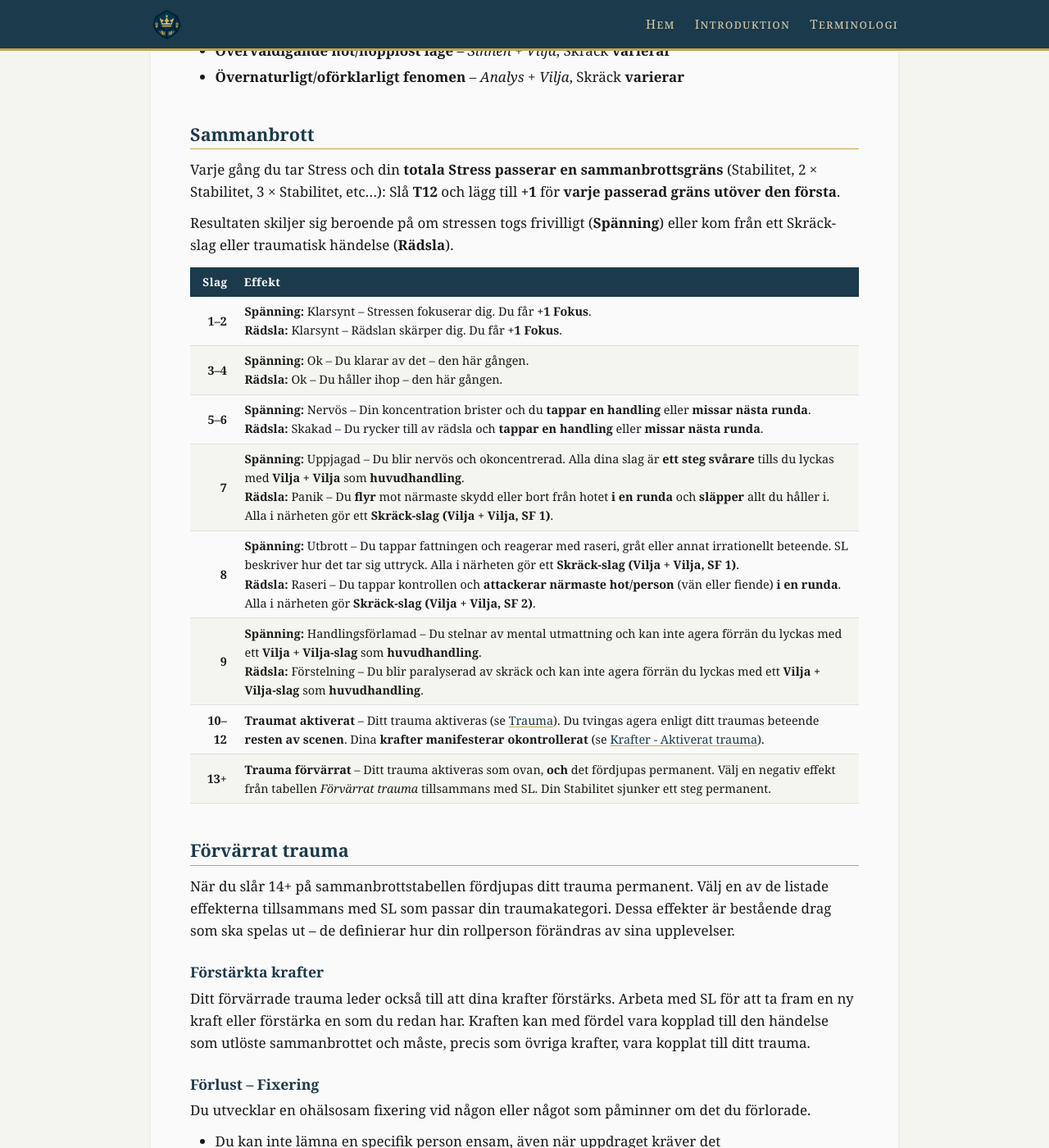
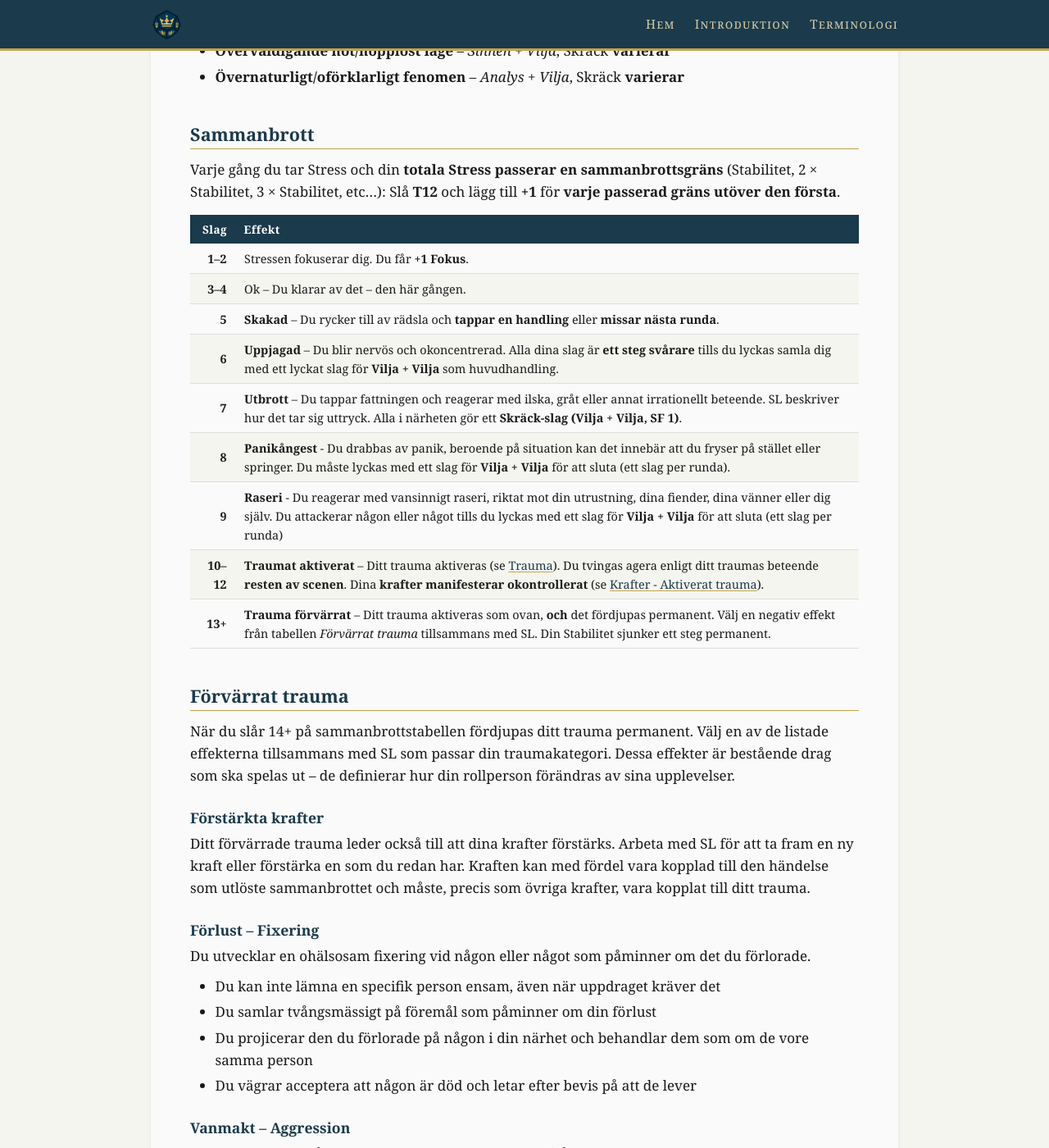
Before and after one commit to ulmus/Riket, a Jekyll site: the page built from Regler/Trauma, skräck och stress.md, in a window 1280 px wide and 1400 px high, scrolled down 3058 px. Shown: the whole window at 82% size. Built offline with Jekyll 4.4.1, drawn with Linux system fonts in a browser that asks for light colours; our own code applies the rules of GitHub Pages for plain Markdown files.

Commit message:
Update Trauma, skräck och stress.md

```diff
--- a/Regler/Trauma, skräck och stress.md
+++ b/Regler/Trauma, skräck och stress.md
@@ -94,18 +94,17 @@ När något skrämmande eller chockartat inträffar: slå ett **Skräck-slag, Vi
 
 Varje gång du tar Stress och din **totala Stress passerar en sammanbrottsgräns** (Stabilitet, 2 × Stabilitet, 3 × Stabilitet, etc…): Slå **T12** och lägg till **+1** för **varje passerad gräns utöver den första**.
 
-Resultaten skiljer sig beroende på om stressen togs frivilligt (**Spänning**) eller kom från ett Skräck-slag eller traumatisk händelse (**Rädsla**).
-
-|      Slag | Effekt                                                                                                                                                                                                                                                                                                                                      |
-| --------: | ------------------------------------------------------------------------------------------------------------------------------------------------------------------------------------------------------------------------------------------------------------------------------------------------------------------------------------------- |
-|   **1–2** | **Spänning:** Klarsynt – Stressen fokuserar dig. Du får **+1 Fokus**.<br>**Rädsla:** Klarsynt – Rädslan skärper dig. Du får **+1 Fokus**.                                                                                                                                                                                                   |
-|   **3–4** | **Spänning:** Ok – Du klarar av det – den här gången.<br>**Rädsla:** Ok – Du håller ihop – den här gången.                                                                                                                                                                                                                                  |
-|   **5–6** | **Spänning:** Nervös – Din koncentration brister och du **tappar en handling** eller **missar nästa runda**.<br>**Rädsla:** Skakad – Du rycker till av rädsla och **tappar en handling** eller **missar nästa runda**.                                                                                                                       |
-|     **7** | **Spänning:** Uppjagad – Du blir nervös och okoncentrerad. Alla dina slag är **ett steg svårare** tills du lyckas med **Vilja + Vilja** som **huvudhandling**.<br>**Rädsla:** Panik – Du **flyr** mot närmaste skydd eller bort från hotet **i en runda** och **släpper** allt du håller i. Alla i närheten gör ett **Skräck-slag (Vilja + Vilja, SF 1)**. |
-|     **8** | **Spänning:** Utbrott – Du tappar fattningen och reagerar med raseri, gråt eller annat irrationellt beteende. SL beskriver hur det tar sig uttryck. Alla i närheten gör ett **Skräck-slag (Vilja + Vilja, SF 1)**.<br>**Rädsla:** Raseri – Du tappar kontrollen och **attackerar närmaste hot/person** (vän eller fiende) **i en runda**. Alla i närheten gör **Skräck-slag (Vilja + Vilja, SF 2)**. |
-|     **9** | **Spänning:** Handlingsförlamad – Du stelnar av mental utmattning och kan inte agera förrän du lyckas med ett **Vilja + Vilja-slag** som **huvudhandling**.<br>**Rädsla:** Förstelning – Du blir paralyserad av skräck och kan inte agera förrän du lyckas med ett **Vilja + Vilja-slag** som **huvudhandling**.                              |
-| **10–12** | **Traumat aktiverat** – Ditt trauma aktiveras (se [[#Trauma]]). Du tvingas agera enligt ditt traumas beteende **resten av scenen**. Dina **krafter manifesterar okontrollerat** (se [[Krafter#Aktiverat trauma]]).                                                                                                                          |
-|   **13+** | **Trauma förvärrat** – Ditt trauma aktiveras som ovan, **och** det fördjupas permanent. Välj en negativ effekt från tabellen *Förvärrat trauma* tillsammans med SL. Din Stabilitet sjunker ett steg permanent.                                                                                                                              |
+|      Slag | Effekt                                                                                                                                                                                                                                      |
+| --------: | ------------------------------------------------------------------------------------------------------------------------------------------------------------------------------------------------------------------------------------------- |
+|   **1–2** | Stressen fokuserar dig. Du får **+1 Fokus**.                                                                                                                                                                                                |
+|   **3–4** | Ok – Du klarar av det – den här gången.                                                                                                                                                                                                     |
+|     **5** | **Skakad** – Du rycker till av rädsla och **tappar en handling** eller **missar nästa runda**.                                                                                                                                              |
+|     **6** | **Uppjagad** – Du blir nervös och okoncentrerad. Alla dina slag är **ett steg svårare** tills du lyckas samla dig med ett lyckat slag för **Vilja + Vilja** som huvudhandling.                                                              |
+|     **7** | **Utbrott** – Du tappar fattningen och reagerar med ilska, gråt eller annat irrationellt beteende. SL beskriver hur det tar sig uttryck. Alla i närheten gör ett **Skräck-slag (Vilja + Vilja, SF 1)**.                                     |
+|     **8** | **Panikångest** - Du drabbas av panik, beroende på situation kan det innebär att du fryser på stället eller springer. Du måste lyckas med ett slag för **Vilja + Vilja** för att sluta (ett slag per runda).                                |
+|     **9** | **Raseri** - Du reagerar med vansinnigt raseri, riktat mot din utrustning, dina fiender, dina vänner eller dig själv. Du attackerar någon eller något tills du lyckas med ett slag för **Vilja + Vilja** för att sluta (ett slag per runda) |
+| **10–12** | **Traumat aktiverat** – Ditt trauma aktiveras (se [[#Trauma]]). Du tvingas agera enligt ditt traumas beteende **resten av scenen**. Dina **krafter manifesterar okontrollerat** (se [[Krafter#Aktiverat trauma]]).                          |
+|   **13+** | **Trauma förvärrat** – Ditt trauma aktiveras som ovan, **och** det fördjupas permanent. Välj en negativ effekt från tabellen *Förvärrat trauma* tillsammans med SL. Din Stabilitet sjunker ett steg permanent.                              |
 
 ## Förvärrat trauma
 
```
